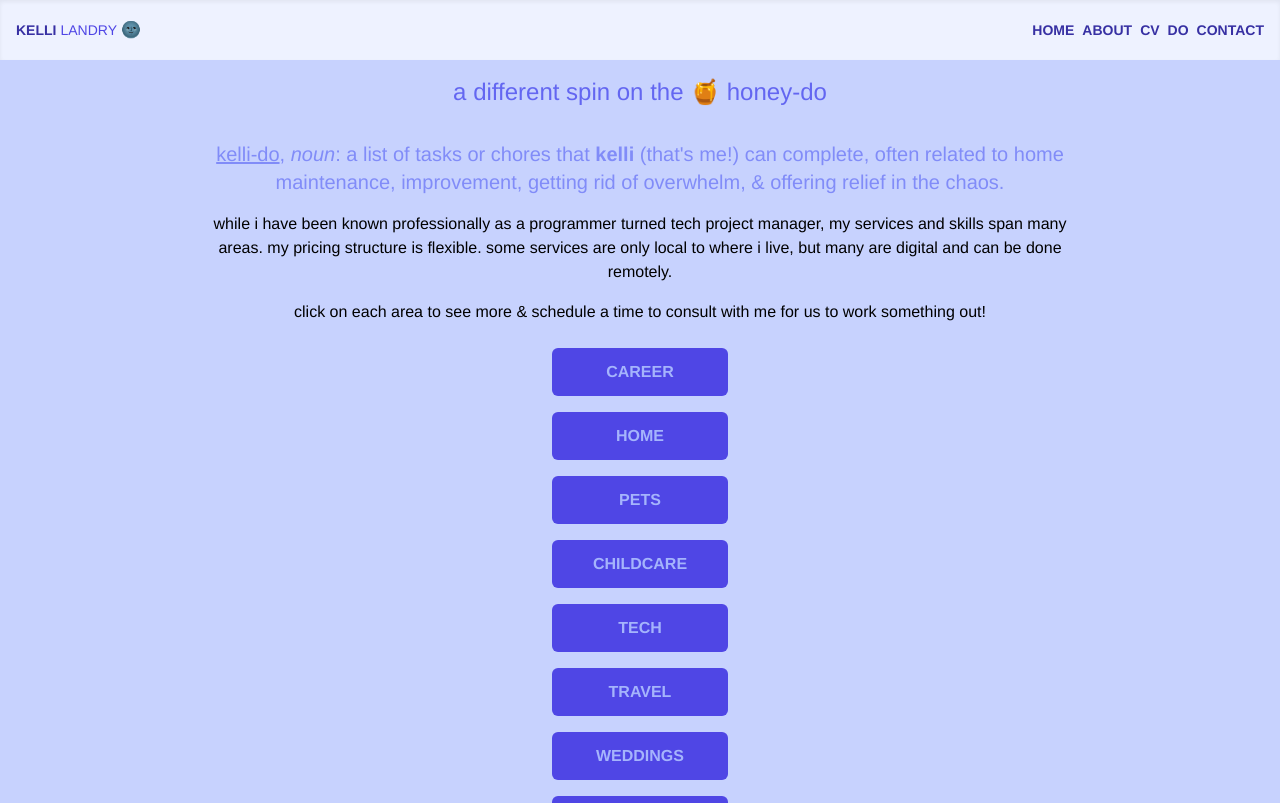
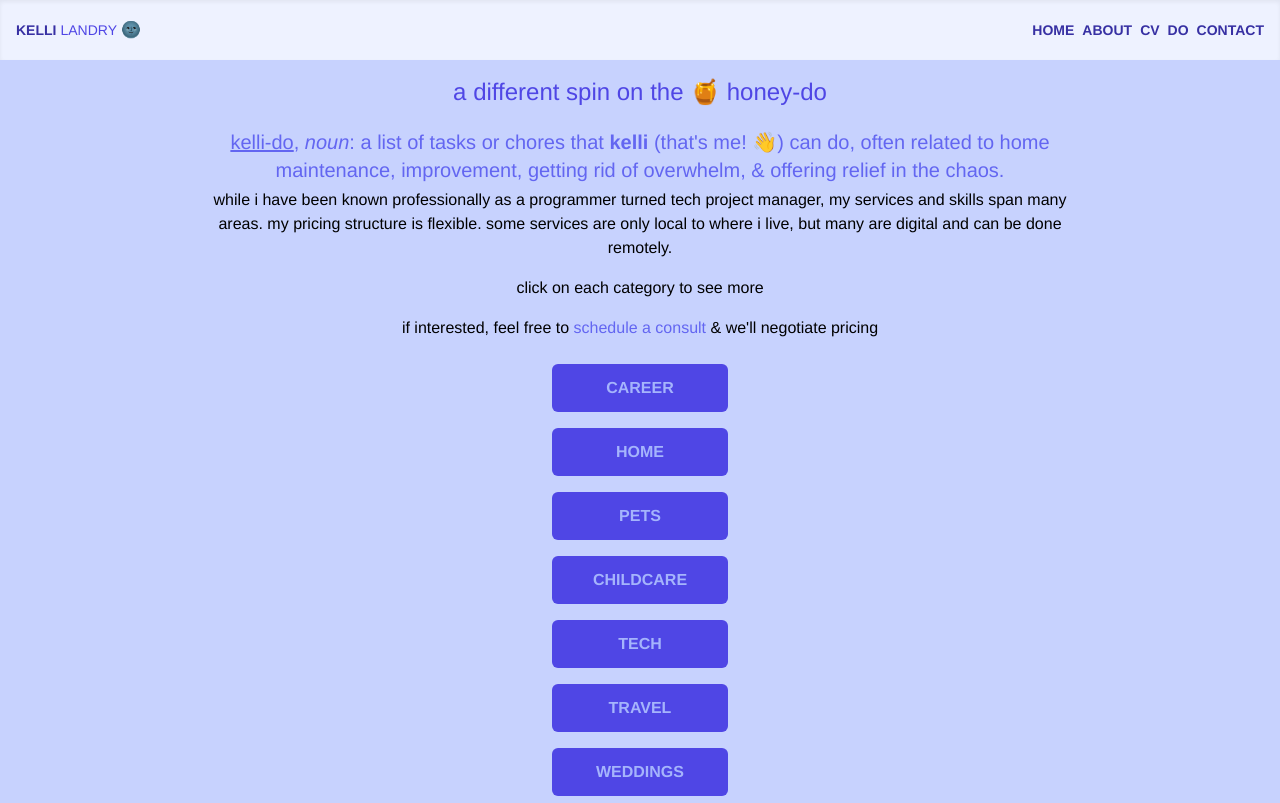
Before and after one commit to kel7774/kellidev, a Next.js app: page /kelli-do in a window 1280 px wide. Shown: the top 803 px of the page. Built offline with nearby package versions, Linux system fonts and the light colour scheme.

Commit message:
fixed padding, finishing touches

```diff
--- a/pages/kelli-do/index.js
+++ b/pages/kelli-do/index.js
@@ -63,24 +63,26 @@ export default function KelliDo() {
     }
 
   return (
-    <div  className='flex flex-col justify-center text-center m-auto w-1/3 xs:w-2/3'>
+    <div  className='flex flex-col justify-center text-center m-auto w-1/3 xs:w-2/3 pb-4
+    '>
       <NextSeo
         title="Kelli Landry - Kelli Do"
         description="Kelli Do, a page for Kelli Landry showcasing her skills and services for trade, barter, or payment."
         canonical="http://kellilandry.dev/kelli-do"
       />
         <header>
-            <h1 className="text-indigo-500 dark:text-indigo-200 text-2xl py-4 ">
+            <h1 className="text-indigo-600 dark:text-indigo-200 text-2xl py-4 ">
                 a different spin on the 🍯 honey-do
             </h1>
-            <h2 className="text-indigo-400 dark:text-indigo-100 text-xl py-4">
-                <u>kelli-do</u>, <em>noun</em>: a list of tasks or chores that <strong>kelli</strong> (that&apos;s me!) can complete, often related to home maintenance, improvement, getting rid of overwhelm, &amp; offering relief in the chaos.
+            <h2 className="text-indigo-500 dark:text-indigo-100 text-xl py-1">
+                <u>kelli-do</u>, <em>noun</em>: a list of tasks or chores that <strong>kelli</strong> (that&apos;s me! 👋) can do, often related to home maintenance, improvement, getting rid of overwhelm, &amp; offering relief in the chaos.
             </h2>
         </header>
 
         <section>
             <p className="dark:text-indigo-200 pb-4">while i have been known professionally as a programmer turned tech project manager, my services and skills span many areas. my pricing structure is flexible. some services are only local to where i live, but many are digital and can be done remotely.</p>
-            <p className="dark:text-indigo-200 pb-4">click on each area to see more & schedule a time to consult with me for us to work something out!</p>
+            <p className="dark:text-indigo-200 pb-4">click on each category to see more</p>
+            <p className='dark:text-indigo-200 pb-4'>if interested, feel free to <a href='https://calendly.com/landry-kel/30min' target='_blank' rel='noopener noreferrer' >schedule a consult</a> &amp; we&apos;ll negotiate pricing</p>
         </section>
 
         <section className="flex flex-col justify-center items-center">
@@ -101,7 +103,7 @@ export default function KelliDo() {
             <button className=" bg-indigo-600 dark:bg-indigo-300 text-indigo-300 dark:text-indigo-700 p-3 my-2 rounded-md font-bold uppercase w-44 h-auto" onClick={handlePets}>Pets</button>
             <ul style={{ display: togglePets ? 'none' : 'block' }}>
                 {services[2].offers.map((item, index) => (
-                    <li key={index} className="dark:text-indigo-200 list-disc text-left w-auto">{item}</li>
+                    <li key={index} className="dark:text-indigo-200 list-disc text-left ">{item}</li>
                 ))}
             </ul>
 
```
